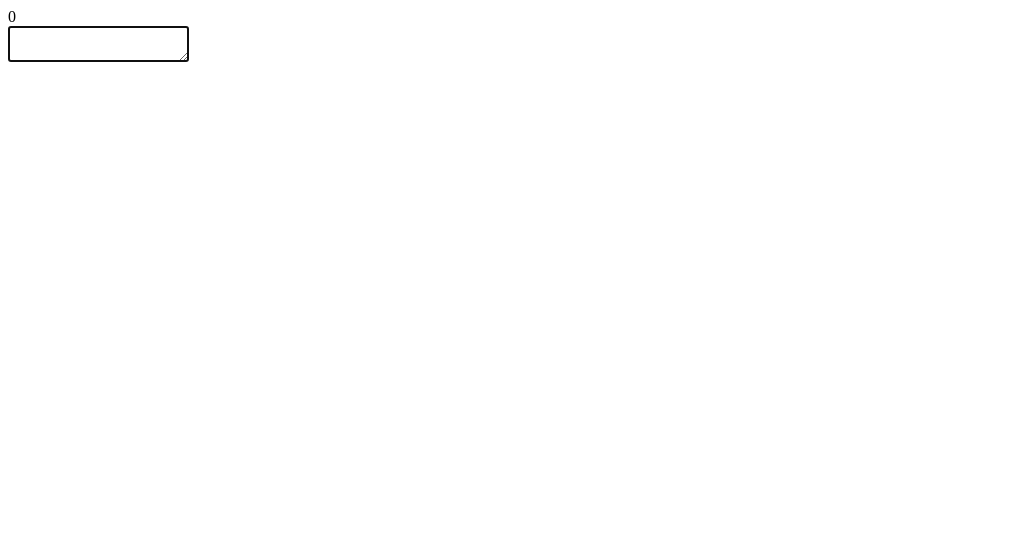
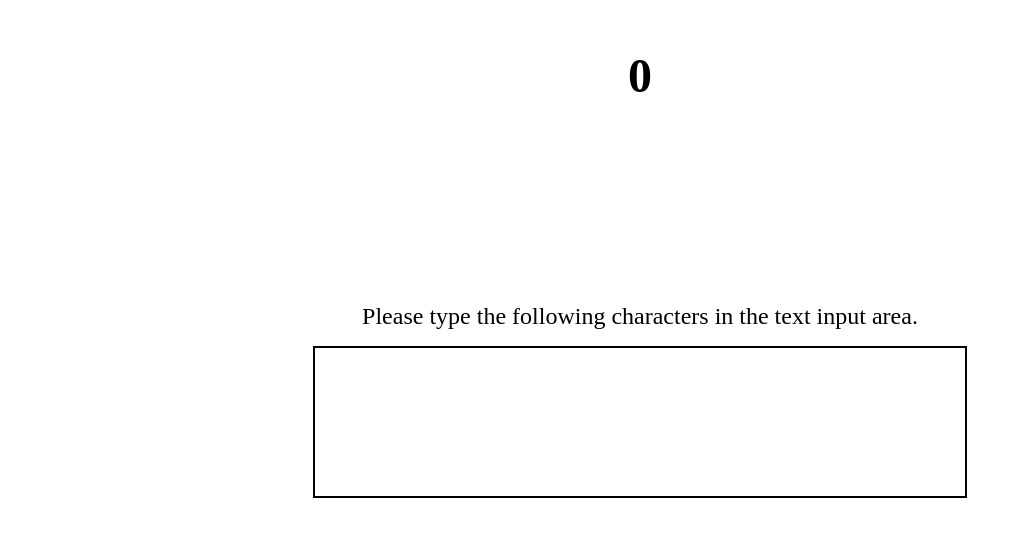
Before and after one commit to mr2yesung/Infinite-Typing, a website built with Vite: page index.html in a window 1280 px wide. Shown: the whole page, without its empty margins (0-1022 px from the left). Built offline with nearby package versions, Linux system fonts and the light colour scheme.

Commit message:
implement base styles

```diff
--- a/index.html
+++ b/index.html
@@ -9,7 +9,9 @@
   <body>
     <div class="timer">0</div>
     <div class="quote-container">
-      <div class="quote-answer"></div>
+      <div class="quote-answer">
+        Please type the following characters in the text input area.
+      </div>
       <textarea class="quote-input" autofocus></textarea>
     </div>
     <script type="module" src="/src/main.ts"></script>
--- a/src/styles.css
+++ b/src/styles.css
@@ -0,0 +1,52 @@
+body {
+  display: flex;
+  justify-content: center;
+  align-items: center;
+  flex-direction: column;
+  height: 100vh;
+  margin: 0;
+}
+
+.timer {
+  position: absolute;
+  top: 3rem;
+  font-size: 3rem;
+  font-weight: bold;
+}
+
+.quote-container {
+  padding: 1rem;
+  width: 700px;
+  max-width: 90%;
+  display: flex;
+  flex-direction: column;
+  justify-content: center;
+  align-items: center;
+}
+
+.quote-answer {
+  margin-bottom: 1rem;
+  font-size: 1.5rem;
+}
+
+.quote-input {
+  width: 90%;
+  height: 8rem;
+  border: 2px solid #ccc;
+  padding: 10px;
+  outline: none;
+  resize: none;
+  margin: auto;
+  text-align: center;
+  font-size: 1rem;
+}
+
+@media (max-width: 400px) {
+  .quote-input {
+    padding: 5px;
+  }
+}
+
+.quote-input:focus {
+  border-color: black;
+}
```
